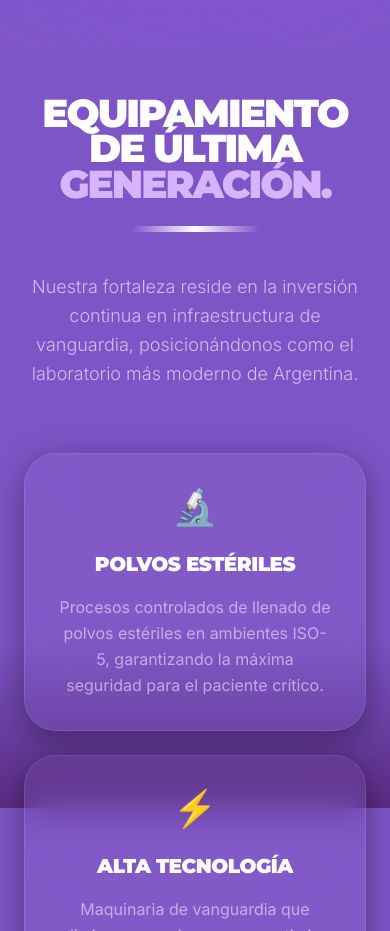
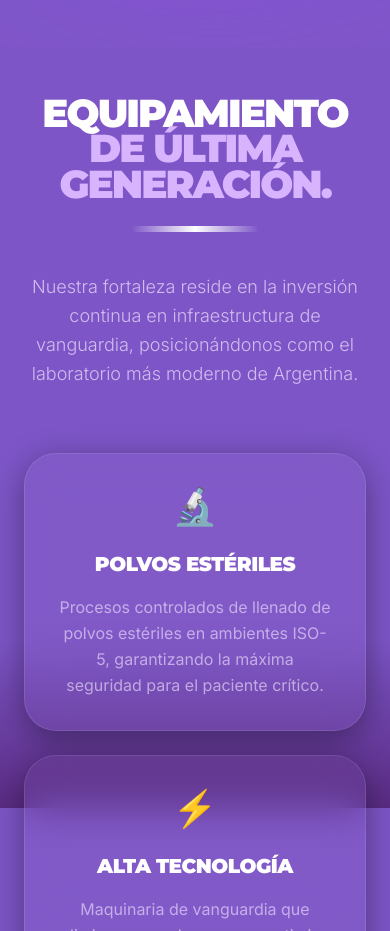
Before and after one commit to Marketing-Newtec/newtec-sitioweb, a React (Vite) app: page / in a window 390 px wide. Shown: the part 880-1811 px from the top of the page. Built offline with nearby package versions, Linux system fonts and the light colour scheme.

Commit message:
Features-Responsive 3

```diff
--- a/components/Features.tsx
+++ b/components/Features.tsx
@@ -28,11 +28,11 @@ export const Features: React.FC = () => {
             viewport={{ once: true }}
             className="max-w-4xl text-center lg:text-left flex flex-col items-center lg:items-start"
           >
-            {/* Título: Triple línea en móvil, doble línea en desktop */}
+            {/* Título: Triple línea en móvil, color púrpura unificado en el cierre */}
             <h2 className="text-[10vw] xs:text-5xl md:text-7xl lg:text-6xl xl:text-8xl font-brand font-black mb-6 md:mb-8 leading-[0.9] tracking-tighter uppercase">
-              <span className="block">Equipamiento</span>
-              <span className="block md:inline">de última</span>
-              <span className="block text-purple-300"> generación.</span>
+              <span className="block text-white">Equipamiento</span>
+              <span className="block md:inline text-purple-300">de última</span>
+              <span className="block md:inline text-purple-300"> generación.</span>
             </h2>
             <div className="h-1.5 md:h-2 w-32 md:w-48 bg-gradient-to-r from-transparent via-white to-transparent lg:from-white lg:to-transparent rounded-full"></div>
           </motion.div>
```
